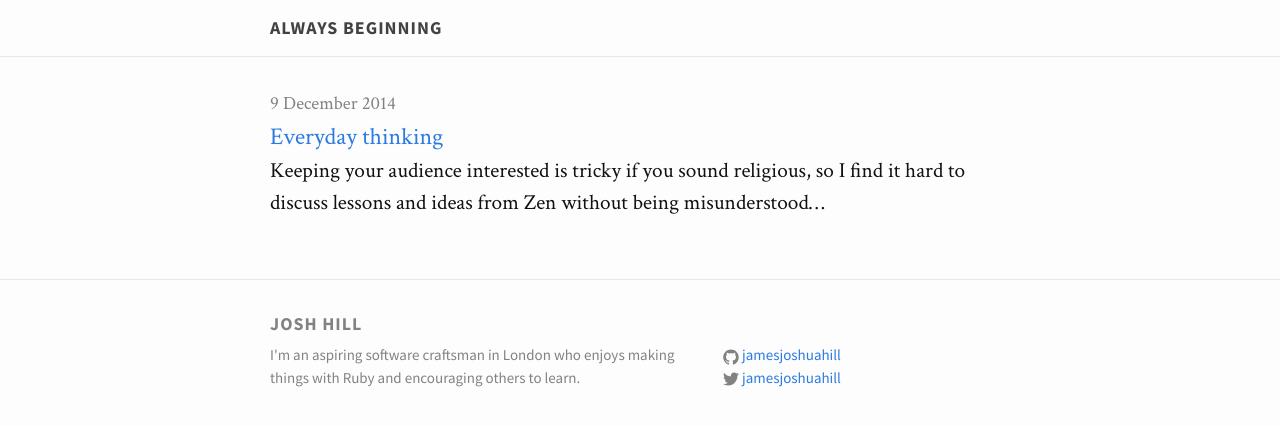
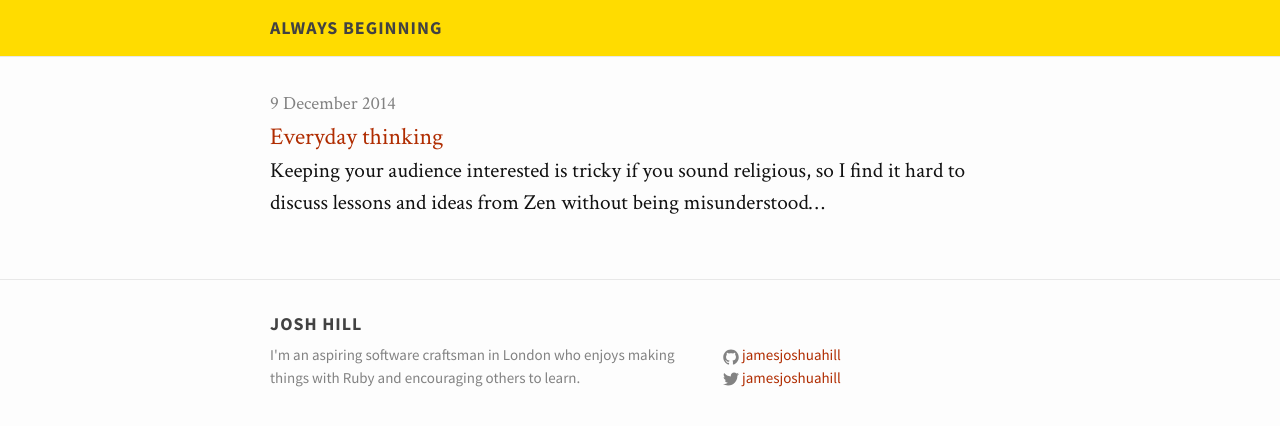
Before and after one commit to jamesjoshuahill/jamesjoshuahill.github.io, a Jekyll site: the page built from index.html, in a window 1280 px wide. Shown: the top 426 px of the page. Built offline with Jekyll 4.4.1, drawn with Linux system fonts in a browser that asks for light colours.

Commit message:
Add colours

```diff
--- a/_sass/_layout.scss
+++ b/_sass/_layout.scss
@@ -4,6 +4,7 @@
 .site-header {
     border-bottom: 1px solid $grey-color-light;
     min-height: 56px;
+    background-color: $brand-background-color;
 
     // Positioning context for the mobile navigation icon
     position: relative;
@@ -100,7 +101,7 @@
 }
 
 .footer-heading {
-    color: $grey-color;
+    color: $grey-color-dark;
     font-size: 18px;
     font-weight: bold;
     letter-spacing: 1px;
--- a/css/main.scss
+++ b/css/main.scss
@@ -17,7 +17,8 @@ $spacing-unit:     30px;
 
 $text-color:       #111;
 $background-color: #fdfdfd;
-$brand-color:      #2a7ae2;
+$brand-color:      #b02c00;
+$brand-background-color: #ffdc00;
 
 $grey-color:       #828282;
 $grey-color-light: lighten($grey-color, 40%);
```
